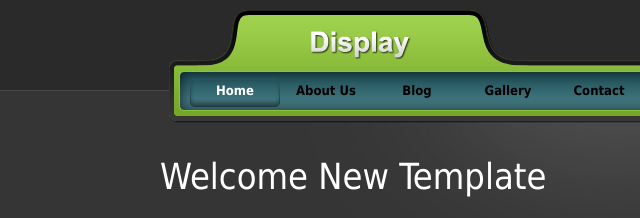
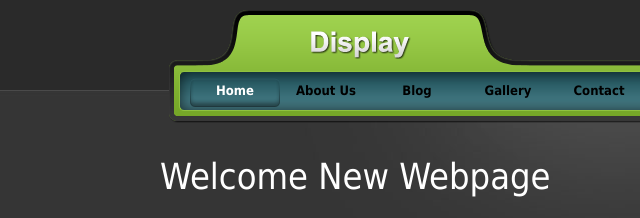
Before and after one commit to vsambasiva550/ProjectOne, a plain HTML site: page WebApp/index.html in a window 1280 px wide. Shown: the top 218 px of the page, 0-640 px from the left. Drawn offline with Linux system fonts and the light colour scheme.

Commit message:
Web update page

```diff
--- a/WebApp/index.html
+++ b/WebApp/index.html
@@ -96,7 +96,7 @@ function clearText(field)
         </div>
         <div id="mid_left">
             <div id="mid_title">
-                Welcome New Template
+                Welcome New Webpage
             </div>
             <p>Donec iaculis tellus semper massa adipiscing tristique. Vivamus id metus velit, nec posuere erat. Vestibulum ut lorem quam. Sed ut congue nisi. Lorem ipsum dolor sit amet, consectetur adipiscing elit. Donec rhoncus porttitor dapibus. Morbi quis diam nisl, ac sagittis massa.</p>
             <div id="learn_more"><a href="#">Learn More</a></div>
```
